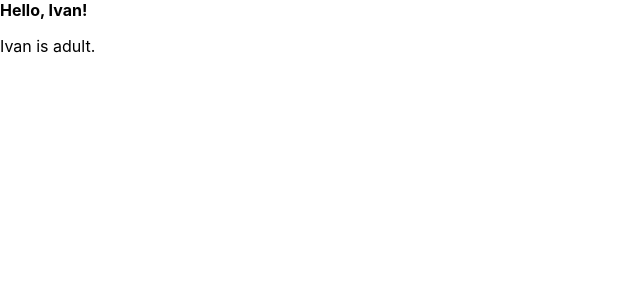
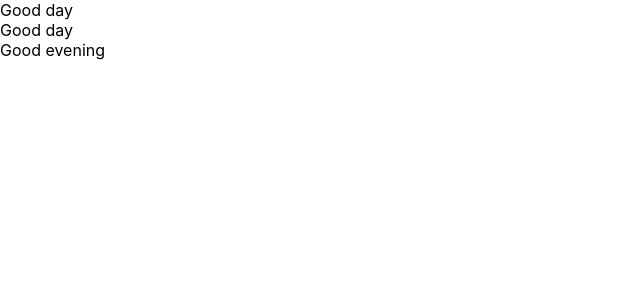
Before and after one commit to ElmiraDzhy/ReactIntro, a React (Create React App) app: page / in a window 1280 px wide. Shown: the top 300 px of the page, without its empty margins (0-640 px from the left). Built offline with nearby package versions, Linux system fonts and the light colour scheme.

Commit message:
Add task DayPart resolve

```diff
--- a/src/components/MyComponent/index.jsx
+++ b/src/components/MyComponent/index.jsx
@@ -1,6 +1,6 @@
 import React from 'react';
 
-class MyComponent extends React.Component {
+class DayPart extends React.Component {
     constructor(props){
         super(props);
         this.state = {
@@ -10,15 +10,22 @@ class MyComponent extends React.Component {
     }
 
   render() {
-    const {name, age} = this.props;
+    const {hours} = this.props;
 
+    let welcome = '';
+
+    if(hours >= 11 && hours <= 16){
+      welcome = 'Good day';
+    }
+    if(hours >= 17 && hours <= 21){
+      welcome = 'Good evening';
+    }
     return (
       <div>
-        <b>Hello, {name}!</b>
-        <p>{name} is {age < 18 ? "not adult" : "adult"}.</p>
+        {welcome}
       </div>
     )
   }
 }
 
-export default MyComponent;
+export default DayPart;
--- a/src/index.js
+++ b/src/index.js
@@ -1,14 +1,16 @@
 import React from 'react';
 import ReactDOM from 'react-dom/client';
 import './index.css';
-import MyComponent from './components/MyComponent';
+import DayPart from './components/MyComponent';
 
 
 const root = ReactDOM.createRoot(document.getElementById('root'));
 root.render(
   <React.StrictMode>
     <>
-    <MyComponent name="Ivan" age={22}/>
+    <DayPart hours={16}/>
+    <DayPart hours={12}/>
+    <DayPart hours={20}/>
 
     </>
   </React.StrictMode>
```
